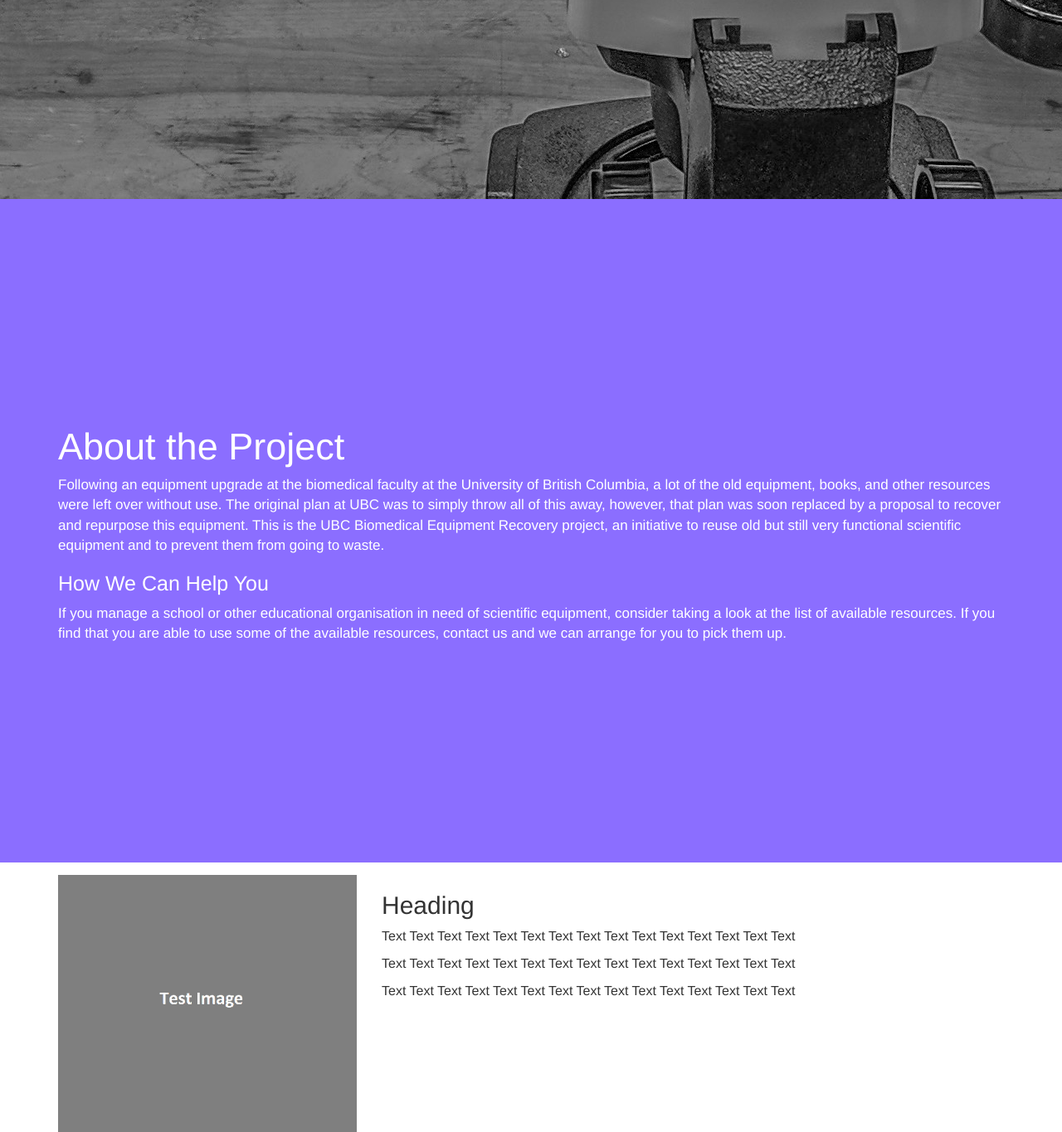
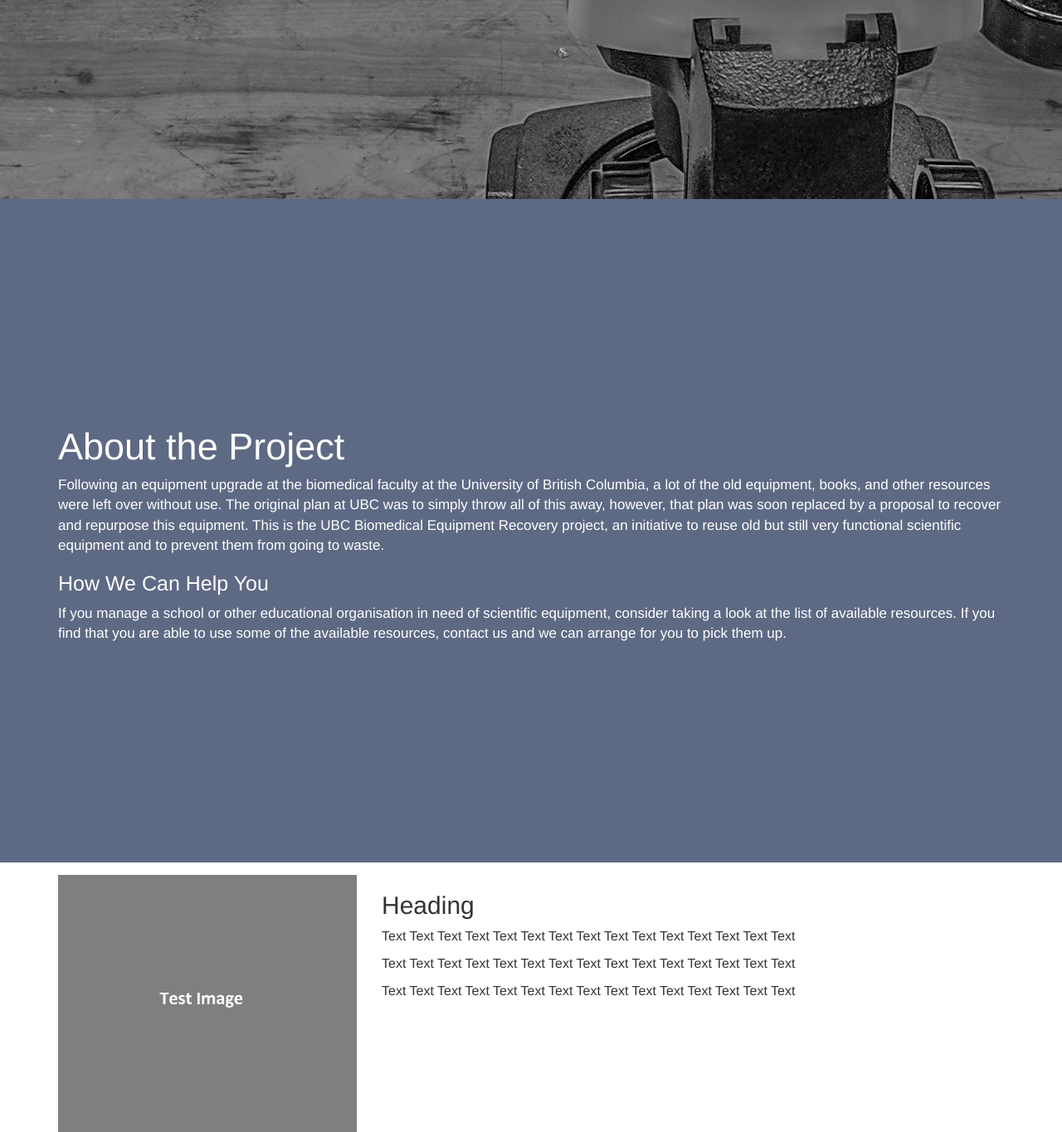
Before and after one commit to FractionalFunction/UBC-Biomedical-Equipment-Recovery, a PHP site: page / in a window 1280 px wide. Shown: the part 560-1925 px from the top of the page at 83% size. Run offline with PHP 8.4, Linux system fonts and the light colour scheme; some libraries are stand-ins or nearby versions.

Commit message:
Change the background color of the full-height section

```diff
--- a/Website/index.php
+++ b/Website/index.php
@@ -25,7 +25,7 @@
                 </div>
             </div>
         </div>
-        <div class="content-full-height no-bottom-margin vertical-center" style="background-color: rgb(139, 110, 255)">
+        <div class="content-full-height no-bottom-margin vertical-center" style="background-color: rgb(94, 105, 132);">
             <div class="container" style="color: #ffffff;">
                 <h1>About the Project</h1>
                 <p>Following an equipment upgrade at the biomedical faculty at the University of British Columbia, a lot of the old equipment, books, and other resources were left over without use. The original plan at UBC was to simply throw all of this away, however, that plan was soon replaced by a proposal to recover and repurpose this equipment. This is the UBC Biomedical Equipment Recovery project, an initiative to reuse old but still very functional scientific equipment and to prevent them from going to waste.</p>
```
